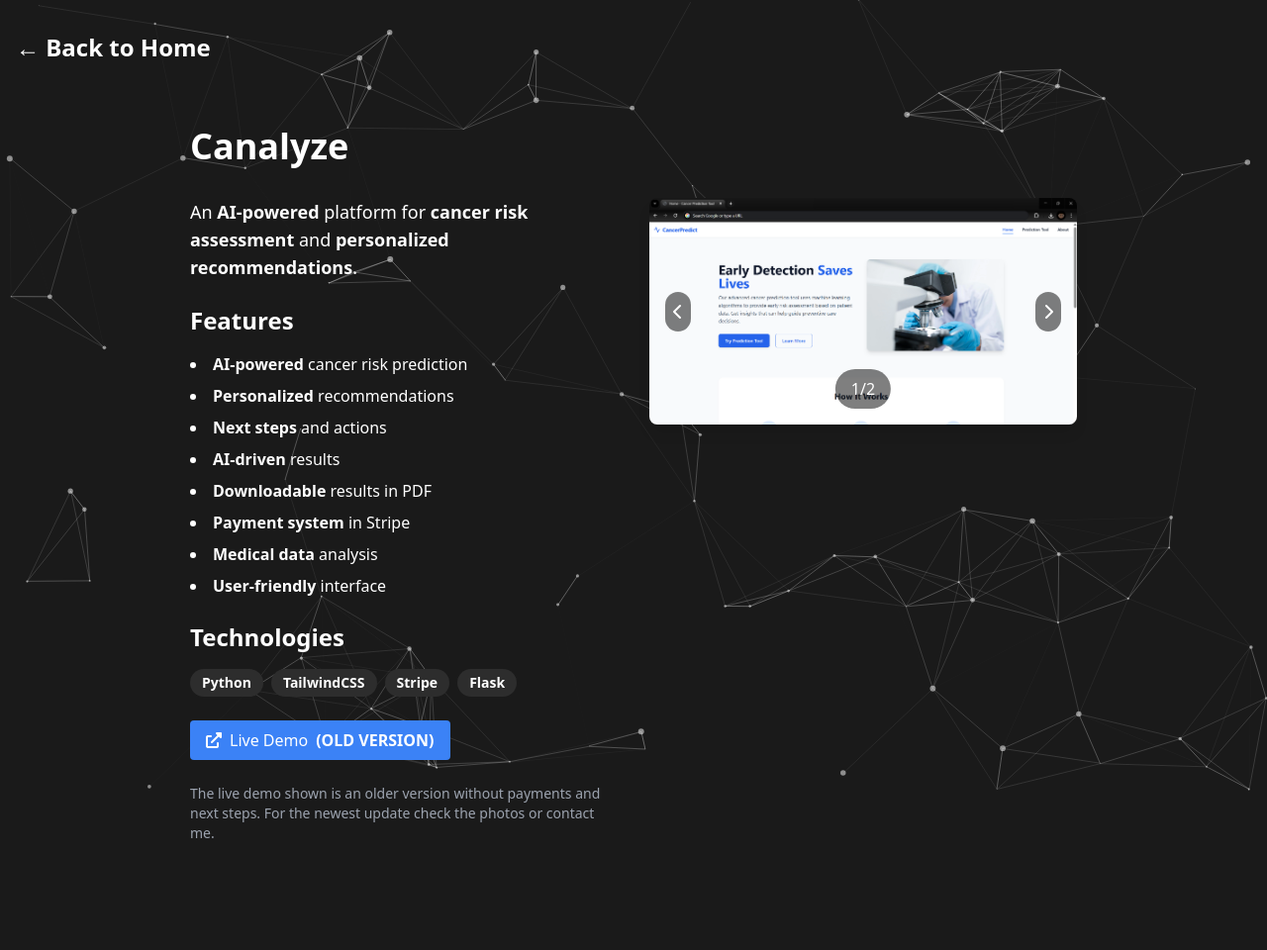
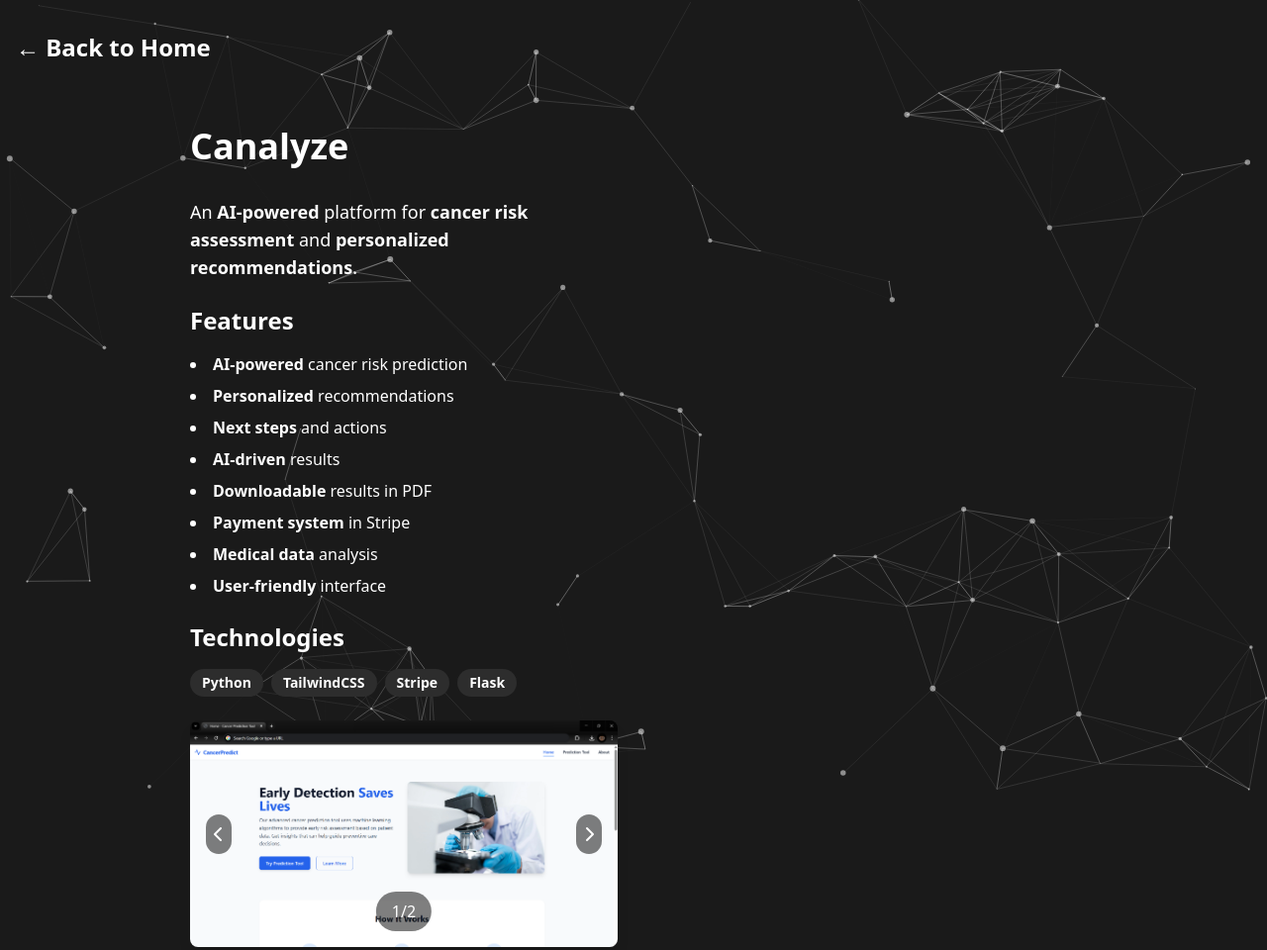
Before and after one commit to jimmydin7/portfolio, a website built with Vite: page canalyze.html in a window 1280 px wide. Shown: the top 960 px of the page at 99% size. Built offline with nearby package versions, Linux system fonts and the light colour scheme.

Commit message:
Update canalyze.html

```diff
--- a/canalyze.html
+++ b/canalyze.html
@@ -69,14 +69,7 @@
 
               <div class="flex gap-4">
 
-                <a href="https://canalyze.pythonanywhere.com" target="_blank" class="inline-flex items-center gap-2 px-4 py-2 bg-accent hover:bg-blue-600 transition-colors rounded">
-                  <i class="fas fa-external-link-alt"></i> Live Demo <b>(OLD VERSION)</b>
-                </a>
 
-            </div>
-            <p class="text-sm text-gray-400">
-              The live demo shown is an older version without payments and next steps. For the newest update check the photos or contact me.</p>
-              </div>
             <div class="space-y-4">
               <div class="relative">
                 <div id="imageGallery" class="relative">
```
